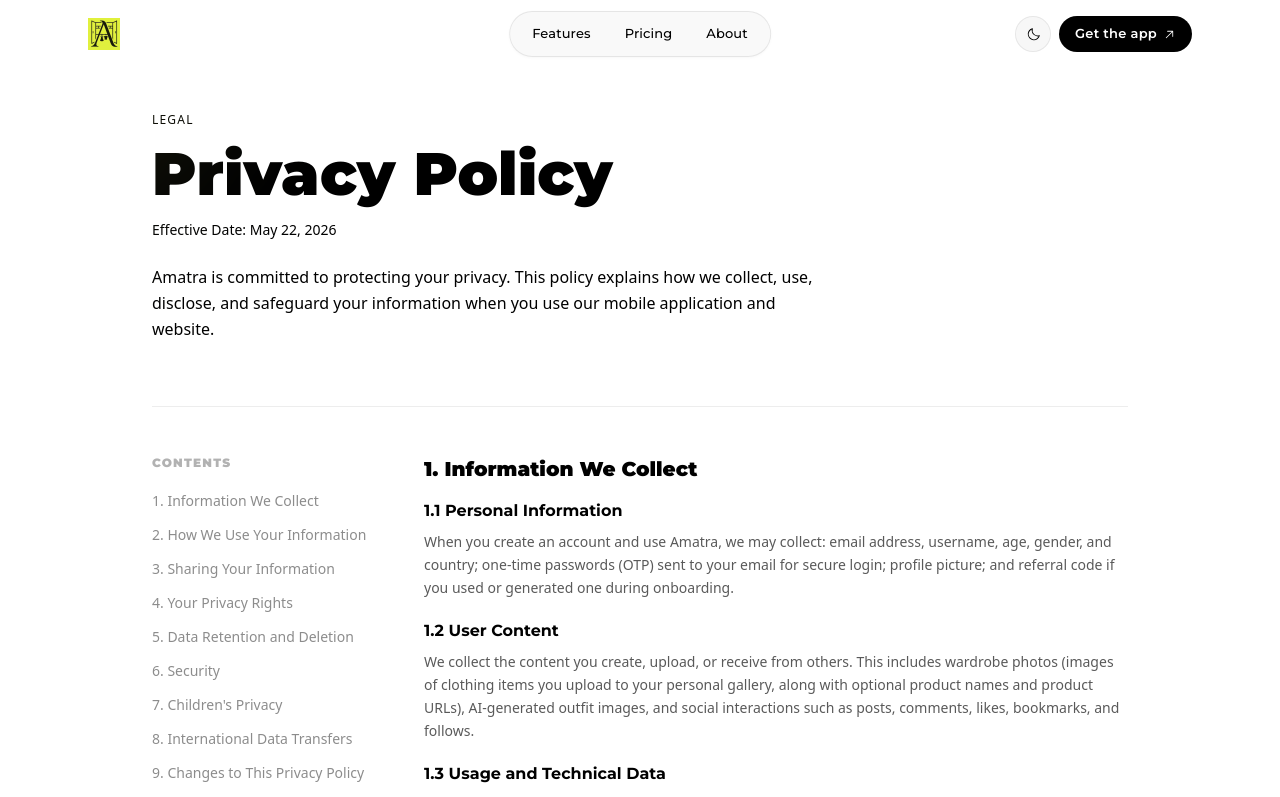
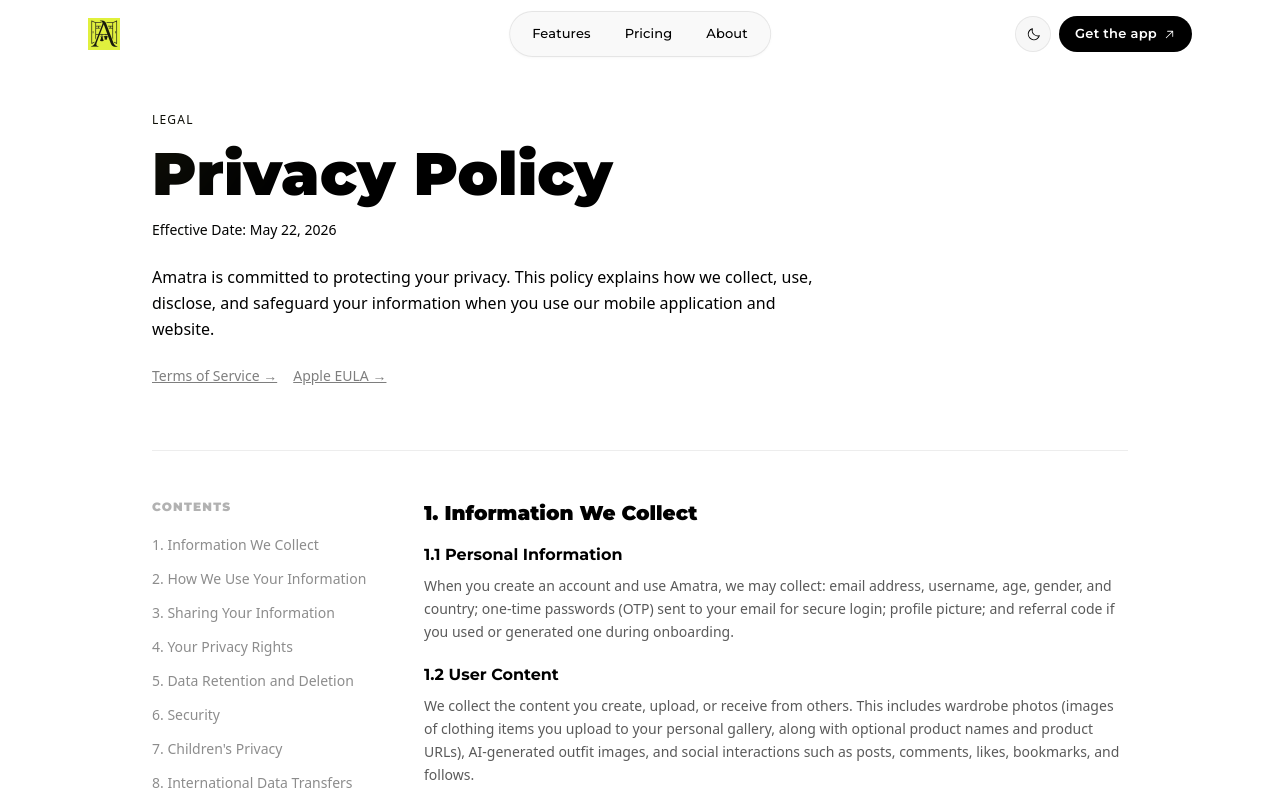
Before and after one commit to NIXBLACK11/amatra_landing_page, a Next.js app: page /privacy-policy in a window 1280 px wide. Shown: the top 797 px of the page. Built offline with nearby package versions, Linux system fonts and the light colour scheme.

Commit message:
add Apple EULA link to privacy policy

```diff
--- a/src/app/privacy-policy/page.tsx
+++ b/src/app/privacy-policy/page.tsx
@@ -24,7 +24,7 @@
       },
       {
         title: "1.4 Payment Information",
-        content: "Payments for our Premium subscription are processed through Apple In-App Purchase (IAP). We do not store your payment card or bank account details. All billing is handled by Apple and is governed by Apple's Privacy Policy.",
+        content: "Payments for our Premium subscription are processed through Apple In-App Purchase (IAP). We do not store your payment card or bank account details. All billing is handled by Apple and is governed by Apple's Privacy Policy and Apple's Licensed Application End User License Agreement (EULA).",
       },
       {
         title: "1.5 Website Data",
@@ -141,6 +141,30 @@
           >
             Amatra is committed to protecting your privacy. This policy explains how we collect, use, disclose, and safeguard your information when you use our mobile application and website.
           </motion.p>
+
+          <motion.div
+            className="flex gap-4 mt-6"
+            initial={{ opacity: 0 }}
+            animate={{ opacity: 1 }}
+            transition={{ duration: 0.5, delay: 0.4 }}
+          >
+            <a
+              href="/terms-of-service"
+              className="font-geist-mono text-sm underline"
+              style={{ color: colors.text, opacity: 0.5 }}
+            >
+              Terms of Service →
+            </a>
+            <a
+              href="https://www.apple.com/legal/internet-services/itunes/dev/stdeula/"
+              target="_blank"
+              rel="noopener noreferrer"
+              className="font-geist-mono text-sm underline"
+              style={{ color: colors.text, opacity: 0.5 }}
+            >
+              Apple EULA →
+            </a>
+          </motion.div>
         </div>
 
         {/* Divider */}
```
